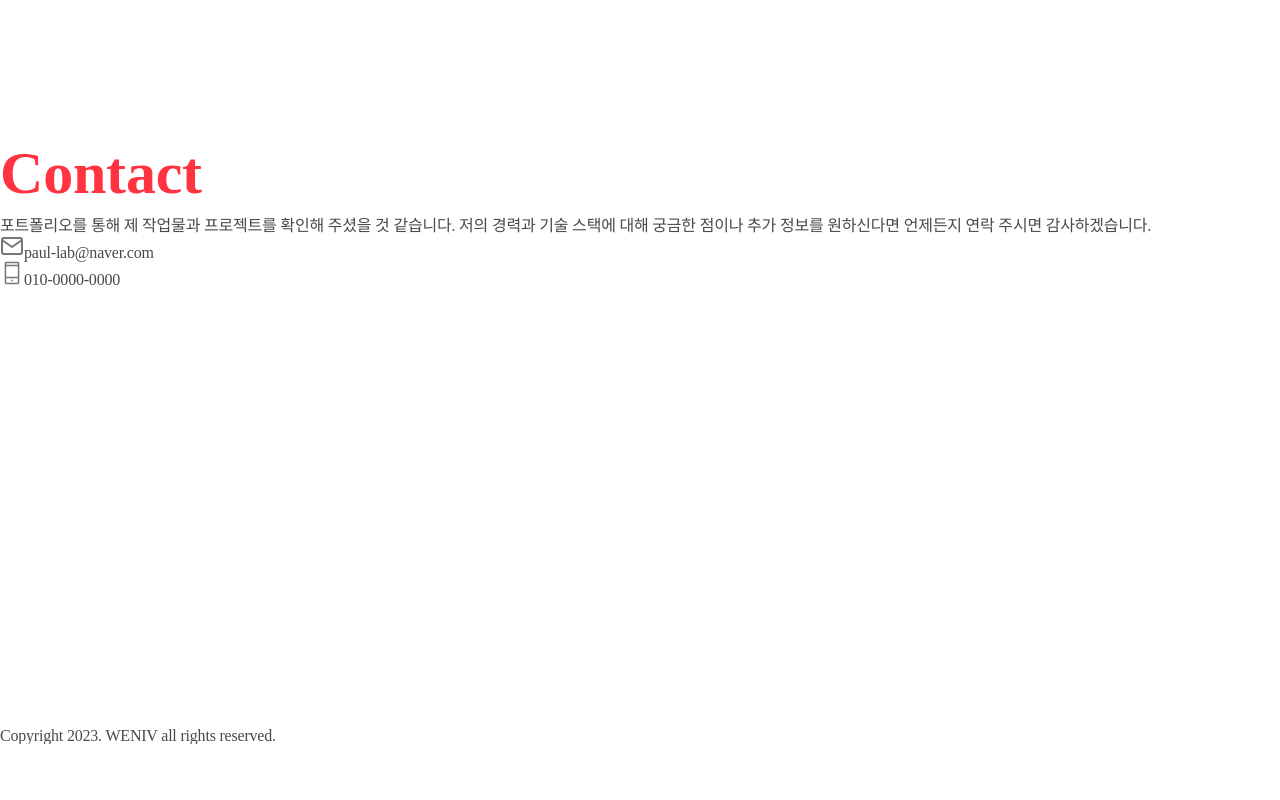
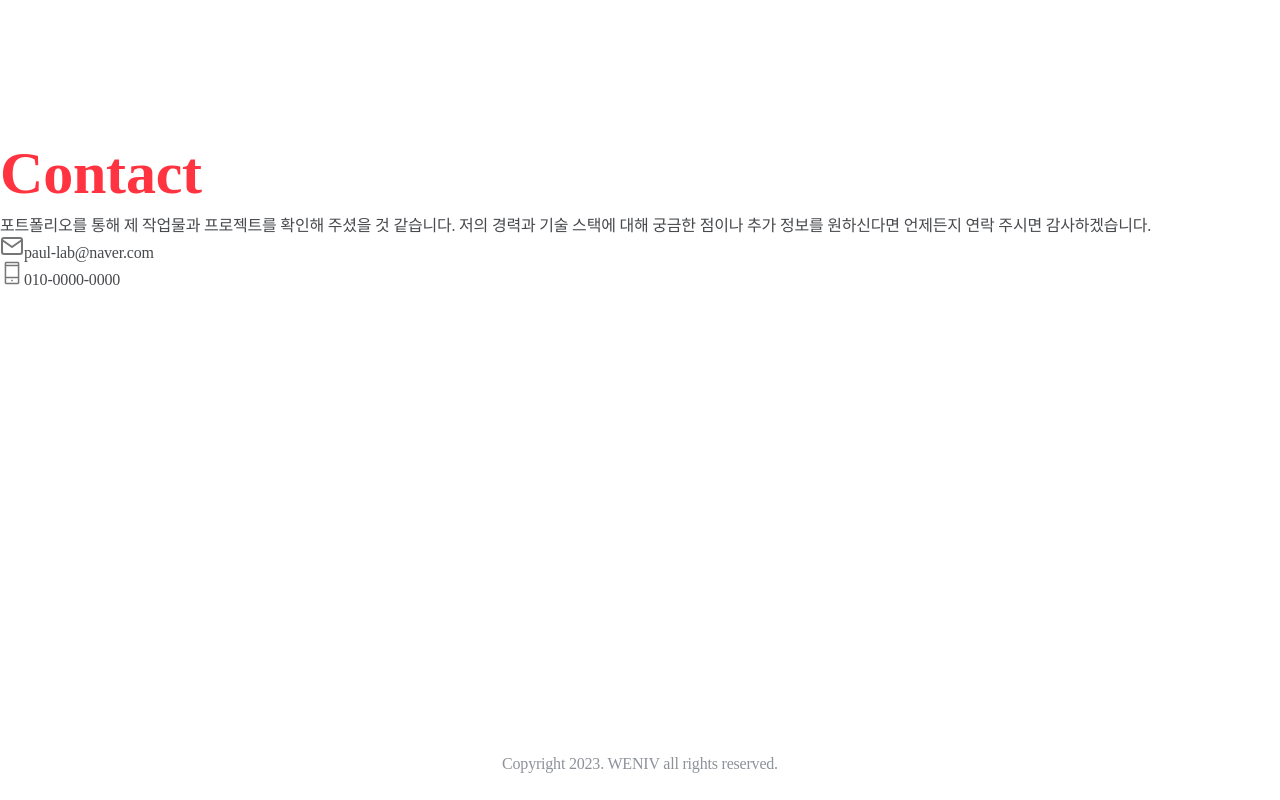
Before and after one commit to songeun25/MyfirtRepo, a plain HTML site: page index.html in a window 1280 px wide. Shown: the part 2985-3785 px from the top of the page. Before the commit the page ends 3729 px from the top, so only its background shows below. Drawn offline with Linux system fonts and the light colour scheme; a web font is replaced by a local one.

Commit message:
뭔가수정footer

```diff
--- a/css/style.css
+++ b/css/style.css
@@ -151,3 +151,14 @@ main .tit {
   border-radius: 20px;
   box-shadow: 0 4px 0px rgba(0, 0, 0, 0.2);
 }
+
+footer {
+  border-top: 1px soild #8d9299;
+  width: calc(100% - 20px);
+  margin: auto;
+  height: 72px;
+  color: #8d9299;
+  display: flex;
+  justify-content: center;
+  align-items: center;
+}
```
